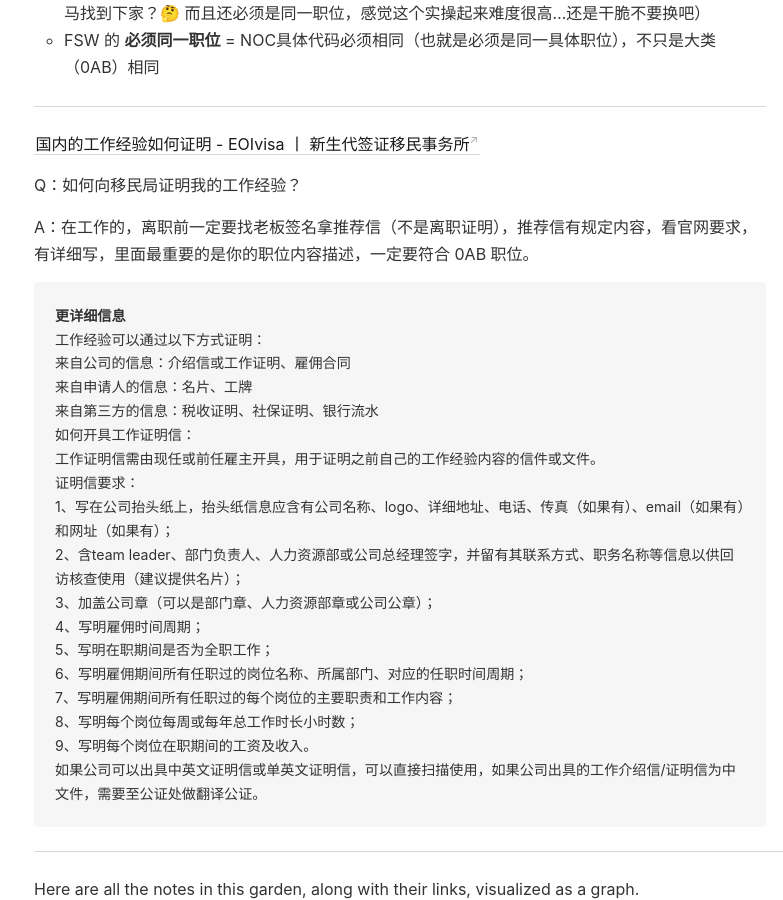
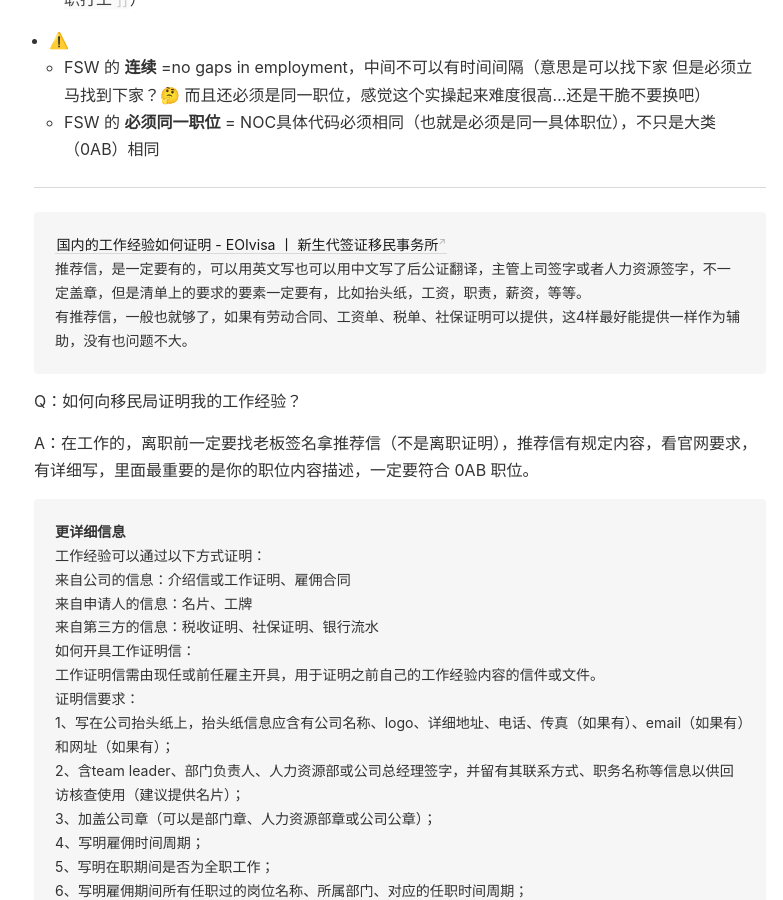
Before and after one commit to Gnblink0/InfoSharingCan, a Jekyll site: the page built from _notes/Express Entry.md, in a window 1280 px wide and 900 px high, scrolled down 1309 px. Shown: the whole window, without its empty margins (102-885 px from the left). Built offline with Jekyll 4.4.1, drawn with Linux system fonts in a browser that asks for light colours; some of the changed text lies outside the part shown.

Commit message:
vault backup: 2022-09-18 11:02:41

```diff
--- a/_notes/Express Entry.md
+++ b/_notes/Express Entry.md
@@ -32,12 +32,14 @@
 	-   **连续的**
 	-   NOC 0, A, B 类的 **（必须同一职位）**
 	-   工作经验（**任何国家**）
+	-   非加拿大的，读书期间的工作时间也可以算
 
 - CEC对工作经验的要求为：
 	-   过去3年中，有
 	-   1年（full-time或等同时间的part-time）
 	-   NOC 0, A, B类的
 	-   **加拿大**工作经验
+	-   加拿大的，必须要毕业后的工作（因为拿到[[毕业后工签|毕业后工签]]后的工作才算正式工作，之前的只能算[[兼职打工]]）
 
 
 - ⚠️
@@ -46,7 +48,11 @@
 
 ---
 
-[国内的工作经验如何证明 - EOIvisa 丨 新生代签证移民事务所](https://eoivisa.com/how-to-demonstrate-work-experiences-in-china/)
+> [国内的工作经验如何证明 - EOIvisa 丨 新生代签证移民事务所](https://eoivisa.com/how-to-demonstrate-work-experiences-in-china/)
+>
+> 推荐信，是一定要有的，可以用英文写也可以用中文写了后公证翻译，主管上司签字或者人力资源签字，不一定盖章，但是清单上的要求的要素一定要有，比如抬头纸，工资，职责，薪资，等等。
+>
+> 有推荐信，一般也就够了，如果有劳动合同、工资单、税单、社保证明可以提供，这4样最好能提供一样作为辅助，没有也问题不大。
 
 Q：如何向移民局证明我的工作经验？
 
```
